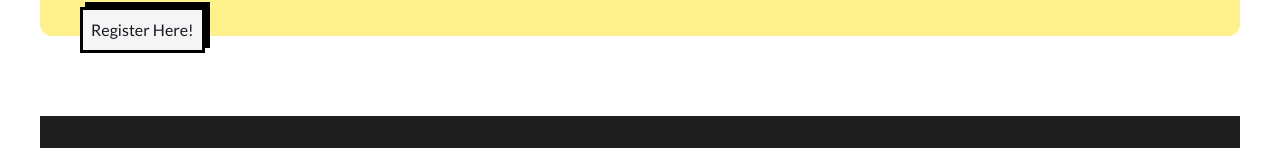
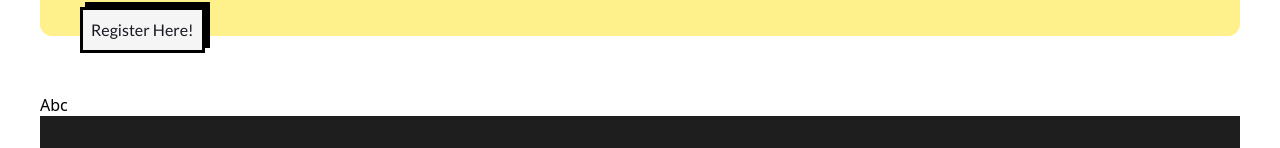
Before and after one commit to revou-fsse-1/w22-group-react-group-b, a Next.js app: page / in a window 1280 px wide. Shown: the part 804-952 px from the top of the page. Built offline with nearby package versions, Linux system fonts and the light colour scheme.

Commit message:
Add UploadPhoto component to Navbar

```diff
--- a/pages/components/Home.tsx
+++ b/pages/components/Home.tsx
@@ -5,6 +5,7 @@ import { StaticImageData } from "next/image";
 import Login from "./Login";
 import Register from "./Register";
 import Modal from "react-modal";
+import { UploadPhoto } from "./uploadPhoto";
 
 interface NavbarProps {
 	logo: StaticImageData;
@@ -189,6 +190,7 @@ const Navbar = ({ logo }: NavbarProps) => {
 						</div>
 					</div>
 				</div>
+				<UploadPhoto />
 			</nav>
 
 			<Modal
--- a/pages/components/uploadPhoto.tsx
+++ b/pages/components/uploadPhoto.tsx
@@ -1,5 +1,15 @@
 import { PickerOverlay, PickerOverlayProps } from "filestack-react";
 import { useState } from "react";
+
+interface FileUploaded {
+	filename: string;
+	url: string;
+}
+
+interface PickerOverlayType {
+	filesFailed: [];
+	filesUploaded: FileUploaded[];
+}
 
 export function UploadPhoto() {
 	const [display, setDisplay] = useState(false);
@@ -10,8 +20,8 @@ export function UploadPhoto() {
 			{display ? (
 				<PickerOverlay
 					apikey={"A1fRtRqdMQ2eueTZwM36Cz"}
-					onUploadDone={(result) => {
-						//@ts-ignore
+					//@ts-ignore
+					onUploadDone={(result: PickerOverlayType) => {
 						console.log(result.filesUploaded[0].url);
 					}}
 				/>
--- a/pages/home/index.tsx
+++ b/pages/home/index.tsx
@@ -1,6 +1,7 @@
 import logo from "../../public/recipeslogo.png";
 import Image from "next/image";
 import { CategoryRecipe } from "../components/Category";
+import { UploadPhoto } from "../components/uploadPhoto";
 export default function Home() {
 	return (
 		<div className="bg-[#1E1E1E] top-0 p-20">
```
